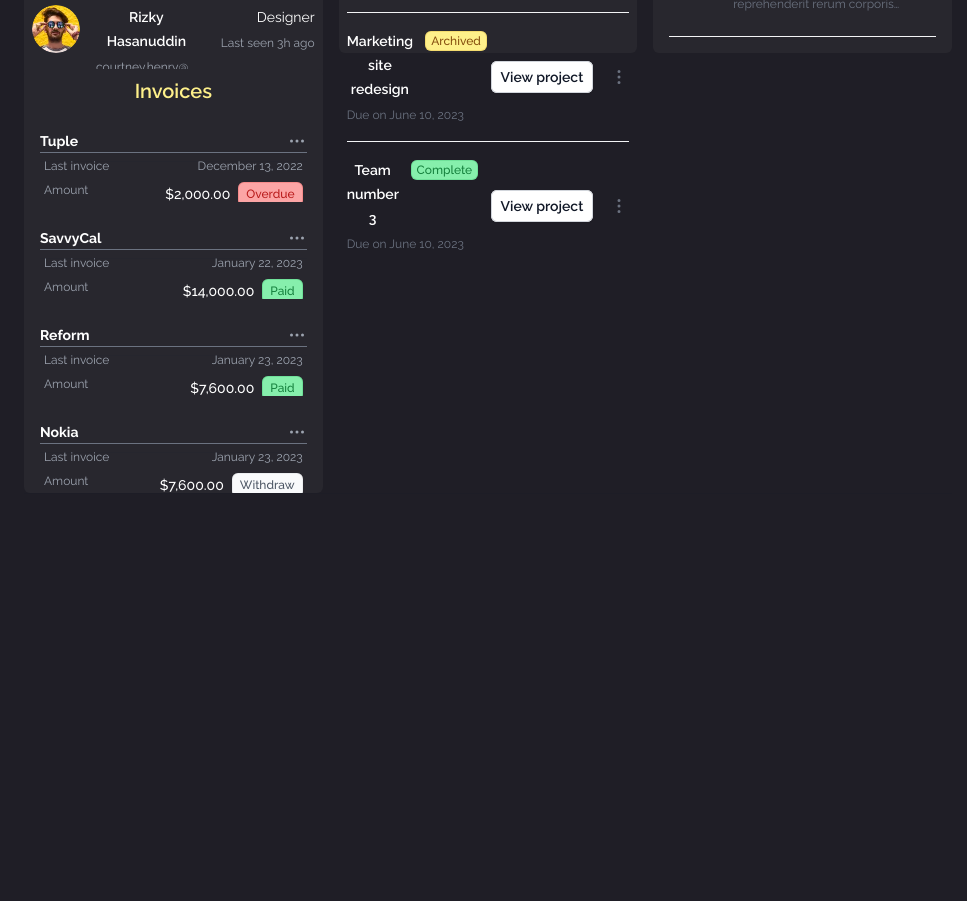
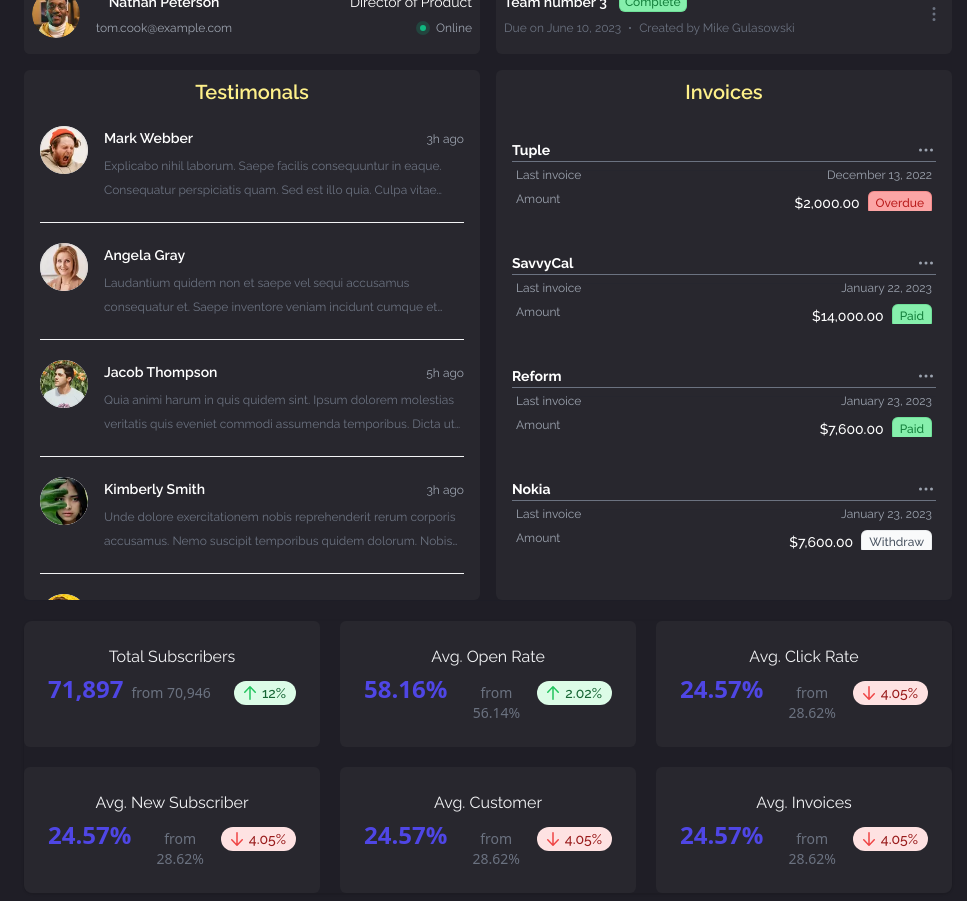
Before and after one commit to margsoftbf/AdminDashboard, a React (Vite) app: page / in a window 1280 px wide. Shown: the part 1300-2201 px from the top of the page, without its empty margins (296-1263 px from the left). Before the commit the page ends 1818 px from the top, so only its background shows below. Built offline with nearby package versions, Linux system fonts and the light colour scheme.

Commit message:
Add stats bars under homepage

```diff
--- a/src/components/HomePage/HomeBoxes.tsx
+++ b/src/components/HomePage/HomeBoxes.tsx
@@ -6,7 +6,7 @@ import HomeTestimonals from './HomeBoxes/HomeTestimonals';
 const HomeBoxes = () => {
 	return (
 		<div className='border-b border-b-gray-900/10 lg:border-t lg:border-t-gray-900/5 my-4'>
-			<div className='mx-auto grid max-w-10xl gap-4 grid-cols-1 sm:grid-cols-2 xl:grid-cols-3 2xl:grid-cols-4 lg:px-2 xl:px-0'>
+			<div className='mx-auto grid max-w-10xl gap-4 grid-cols-1 sm:grid-cols-2 2xl:grid-cols-4 lg:px-2 xl:px-0'>
 				<HomeTeam />
 				<HomeProjects />
 				<HomeTestimonals />
--- a/src/components/HomePage/HomeBoxes/HomeInvoices.tsx
+++ b/src/components/HomePage/HomeBoxes/HomeInvoices.tsx
@@ -15,23 +15,23 @@ function classNames(...classes: string[]): string {
 
 const HomeInvoices = () => {
 	return (
-		<div className='bg-lightGray rounded-md max-h-[520px] overflow-auto'>
+		<div className='bg-lightGray rounded-md max-h-[530px] overflow-auto'>
 			<h2 className='font-semibold mt-2 text-xl text-yellow-200'>Invoices</h2>
 			<ul
 				role='list'
 				className='grid grid-cols-1 gap-x-6 gap-y-4 xl:gap-x-8 px-4 mt-4'
 			>
 				{clients.map((client) => (
-					<li key={client.id} className='overflow-hidden'>
+					<li key={client.id} className='overflow-hidden my-2'>
 						<div
 							className={`flex items-center gap-x-4 border-b border-gray-900/5  py-1 relative  before:content-[''] before:absolute before:h-[1px] before:w-full before:bg-gray-500 before:bottom-2`}
 						>
 							<div className='text-sm font-bold leading-8 text-white relative'>
 								{client.name}
 							</div>
-							<Menu as='div' className='relative ml-auto'>
-								<Menu.Button className='-m-2.5 block p-2.5 text-gray-400 hover:text-gray-500'>
-									<span className='sr-only'>Open options</span>
+							<Menu as='div' className='relative ml-auto z-50'>
+								<Menu.Button className='-m-2.5 block p-2.5 text-gray-400 hover:text-gray-500 z-50'>
+									<span className='sr-only z-50'>Open options</span>
 									<EllipsisHorizontalIcon
 										className='h-5 w-5'
 										aria-hidden='true'
@@ -46,7 +46,7 @@ const HomeInvoices = () => {
 									leaveFrom='transform opacity-100 scale-100'
 									leaveTo='transform opacity-0 scale-95'
 								>
-									<Menu.Items className='absolute right-0 z-10 mt-0.5 w-32 origin-top-right rounded-md bg-white py-2 shadow-lg ring-1 ring-gray-900/5 focus:outline-none'>
+									<Menu.Items className='absolute right-0 z-10 mt-0.5 w-32 origin-top-right rounded-md bg-white py-2 shadow-lg ring-1 ring-gray-900/5 focus:outline-none z-50'>
 										<Menu.Item>
 											{({ active }) => (
 												<a
--- a/src/components/HomePage/HomeBoxes/HomeProjects.tsx
+++ b/src/components/HomePage/HomeBoxes/HomeProjects.tsx
@@ -15,7 +15,7 @@ function classNames(...classes: string[]) {
 
 const HomeProjects = () => {
 	return (
-		<div className='bg-lightGray rounded-md max-h-[520px]'>
+		<div className='bg-lightGray rounded-md max-h-[530px] overflow-y-auto overflow-hidden'>
 			<h2 className='font-semibold mt-2 text-xl text-yellow-200'>Projects</h2>
 			<ul role='list' className='divide-y divide-gray-100 px-2'>
 				{projects.map((project) => (
@@ -49,12 +49,6 @@ const HomeProjects = () => {
 							</div>
 						</div>
 						<div className='flex flex-none items-center gap-x-4'>
-							<a
-								href={project.href}
-								className='hidden rounded-md bg-white px-2.5 py-1.5 text-sm font-semibold text-gray-900 shadow-sm ring-1 ring-inset ring-gray-300 hover:bg-gray-50 lg:block'
-							>
-								View project<span className='sr-only'>, {project.name}</span>
-							</a>
 							<Menu as='div' className='relative flex-none'>
 								<Menu.Button className='-m-2.5 block p-2.5 text-gray-500 hover:text-white'>
 									<span className='sr-only'>Open options</span>
--- a/src/components/HomePage/HomeBoxes/HomeTeam.tsx
+++ b/src/components/HomePage/HomeBoxes/HomeTeam.tsx
@@ -1,7 +1,7 @@
 import { personsData } from '../../../data/data';
 const HomeTeam = () => {
 	return (
-		<div className='bg-lightGray rounded-md max-h-[520px]'>
+		<div className='bg-lightGray rounded-md max-h-[530px] overflow-auto'>
 			<h2 className='font-semibold mt-2 text-xl text-yellow-200'>Team</h2>
 			<ul role='list' className='divide-y bg-lightGray px-2'>
 				{personsData.map((person) => (
--- a/src/components/HomePage/HomeBoxes/HomeTestimonals.tsx
+++ b/src/components/HomePage/HomeBoxes/HomeTestimonals.tsx
@@ -1,7 +1,7 @@
 import { personsData } from '../../../data/data';
 const HomeTestimonals = () => {
 	return (
-		<div className='bg-lightGray rounded-md max-h-[520px] overflow-auto'>
+		<div className='bg-lightGray rounded-md max-h-[530px] overflow-y-auto'>
 			<h2 className='font-semibold mt-2 text-xl text-yellow-200'>
 				Testimonals
 			</h2>
--- /dev/null
+++ b/src/components/HomePage/HomeStats.tsx
@@ -0,0 +1,113 @@
+import { ArrowDownIcon, ArrowUpIcon } from '@heroicons/react/20/solid';
+
+const stats = [
+	{
+		id: 1,
+		name: 'Total Subscribers',
+		stat: '71,897',
+		previousStat: '70,946',
+		change: '12%',
+		changeType: 'increase',
+	},
+	{
+		id: 2,
+		name: 'Avg. Open Rate',
+		stat: '58.16%',
+		previousStat: '56.14%',
+		change: '2.02%',
+		changeType: 'increase',
+	},
+	{
+		id: 3,
+		name: 'Avg. Click Rate',
+		stat: '24.57%',
+		previousStat: '28.62%',
+		change: '4.05%',
+		changeType: 'decrease',
+	},
+	{
+		id: 4,
+		name: 'Avg. New Subscriber',
+		stat: '24.57%',
+		previousStat: '28.62%',
+		change: '4.05%',
+		changeType: 'decrease',
+	},
+	{
+		id: 5,
+		name: 'Avg. Customer',
+		stat: '24.57%',
+		previousStat: '28.62%',
+		change: '4.05%',
+		changeType: 'decrease',
+	},
+	{
+		id: 6,
+		name: 'Avg. Invoices',
+		stat: '24.57%',
+		previousStat: '28.62%',
+		change: '4.05%',
+		changeType: 'decrease',
+	},
+];
+
+function classNames(...classes: string[]) {
+	return classes.filter(Boolean).join(' ');
+}
+
+const HomeStats = () => {
+	return (
+		<div>
+			<dl className='mt-5 grid gap-5 overflow-hidden rounded-lg shadow grid-cols-1 sm:grid-cols-2 xl:grid-cols-3 2xl:grid-cols-6'>
+				{stats.map((item) => (
+					<div
+						key={item.id}
+						className='px-4 py-5 sm:p-6 bg-lightGray rounded-md'
+					>
+						<dt className='text-base font-normal text-gray-100'>{item.name}</dt>
+						<dd className='mt-1 flex flex- items-baseline justify-between'>
+							<div className='flex items-baseline text-2xl font-semibold text-indigo-600 font-sans'>
+								{item.stat}
+								<span className='ml-2 text-sm font-medium text-gray-500'>
+									from {item.previousStat}
+								</span>
+							</div>
+
+							<div
+								className={classNames(
+									item.changeType === 'increase'
+										? 'bg-green-100 text-green-800'
+										: 'bg-red-100 text-red-800',
+									'inline-flex items-baseline rounded-full px-2.5 py-0.5 text-sm font-medium md:mt-2 lg:mt-0'
+								)}
+							>
+								{item.changeType === 'increase' ? (
+									<ArrowUpIcon
+										className='-ml-1 mr-0.5 h-5 w-5 flex-shrink-0 self-center text-green-500'
+										aria-hidden='true'
+									/>
+								) : (
+									<ArrowDownIcon
+										className='-ml-1 mr-0.5 h-5 w-5 flex-shrink-0 self-center text-red-500'
+										aria-hidden='true'
+									/>
+								)}
+
+								<span className='sr-only'>
+									{' '}
+									{item.changeType === 'increase'
+										? 'Increased'
+										: 'Decreased'}{' '}
+									by{' '}
+								</span>
+								{item.change}
+							</div>
+						</dd>
+					</div>
+				))}
+			</dl>
+		</div>
+	);
+};
+
+export default HomeStats;
--- a/src/pages/Home.tsx
+++ b/src/pages/Home.tsx
@@ -1,5 +1,6 @@
 import HomeBoxes from '../components/HomePage/HomeBoxes';
 import HomeCharts from '../components/HomePage/HomeCharts';
+import HomeStats from '../components/HomePage/HomeStats';
 import PersonsScore from '../components/HomePage/PersonsScore';
 
 const Home = () => {
@@ -8,6 +9,7 @@ const Home = () => {
 			<PersonsScore />
 			<HomeCharts />
 			<HomeBoxes />
+			<HomeStats />
 		</div>
 	);
 };
```
